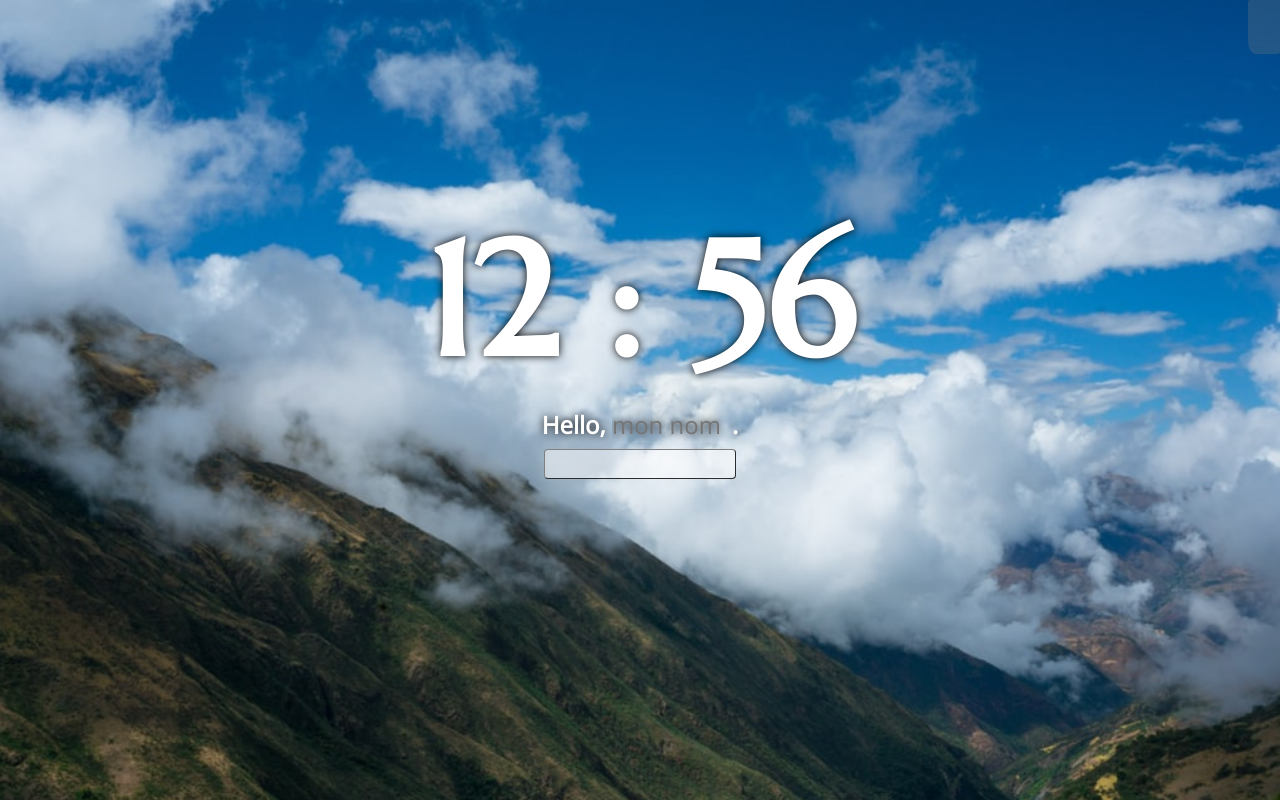
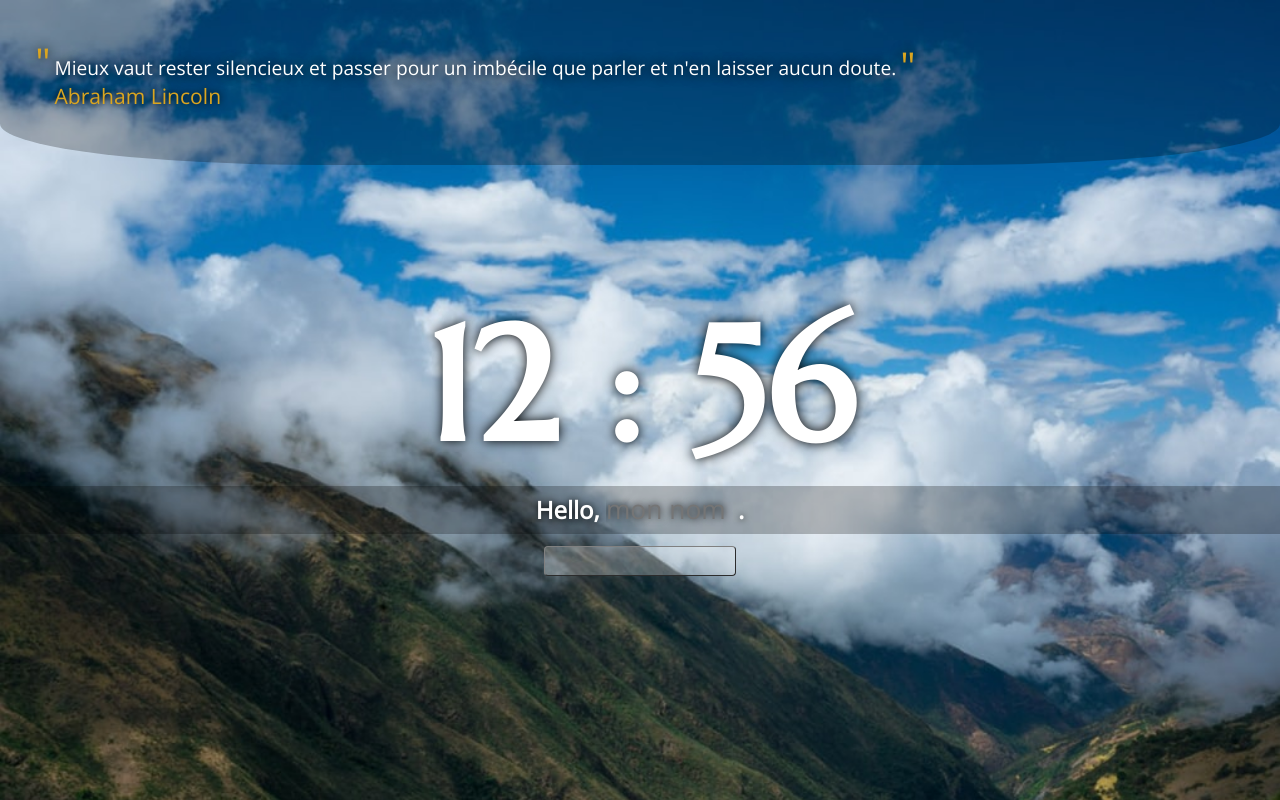
Before and after one commit to Luneriane/momentum, a plain HTML site: page index.html in a window 1280 px wide. Drawn offline with nearby package versions, Linux system fonts and the light colour scheme; no server answers.

Commit message:
add quotes

```diff
--- /dev/null
+++ b/citations.json
@@ -0,0 +1,62 @@
+[
+    {
+        "citation" : "Impossible de vous dire mon âge, il change tout le temps.",
+        "auteur" : "Alphonse Allais"
+    },
+    {
+        "citation" : "Je m'intéresse beaucoup à l'avenir, car c'est là que j'ai décidé de passer le reste de mes jours.",
+        "auteur" : "Woody Allen"
+    },
+    {
+        "citation" : "La seule façon d’être heureux c’est d’aimer souffrir.",
+        "auteur" : "Woody Allen"
+    },
+    {
+        "citation" : "L'avantage d'être intelligent, c'est qu'on peut toujours faire l'imbécile, alors que l'inverse est totalement impossible.",
+        "auteur" : "Woody Allen"
+    },
+    {
+        "citation" : "Il y a deux organes inutiles, la prostate et la Présidence de la République.",
+        "auteur" : "Georges Clémenceau"
+    },
+    {
+        "citation" : "Entre le « oui » et le « non » d'une femme, il n'y a guère de place pour une épingle.",
+        "auteur" : "Miguel de Cervantes"
+    },
+    {
+        "citation" : "Ne prenez pas la vie au sérieux. De toute façon, vous n'en sortirez pas vivant.",
+        "auteur" : "Bernard Le Bouyer de Fontenelle"
+    },
+    {
+        "citation" : "L’amour est comme l’opéra, on s’y ennuie, mais on y retourne.",
+        "auteur" : "Gustave Flaubert"
+    },
+    {
+        "citation" : "Il faut toujours se marier avec une belle femme : vous trouverez toujours quelqu'un pour vous en débarrasser.",
+        "auteur" : "Sacha Guitry"
+    },
+    {
+        "citation" : "Elle était tellement paresseuse qu'elle ne faisait même pas son âge.",
+        "auteur" : "Sacha Guitry"
+    },
+    {
+        "citation" : "Il y a des hommes qui n'ont que ce qu'ils méritent. Les autres sont célibataires.",
+        "auteur" : "Sacha Guitry"
+    },
+    {
+        "citation" : "Le meilleur moyen de faire tourner la tête à une femme, c'est de lui dire qu'elle a un joli profil.",
+        "auteur" : "Sacha Guitry"
+    },
+    {
+        "citation" : "Le Sénat est une assemblée d'hommes à idées fixes, heureusement corrigée par une abondante mortalité.",
+        "auteur" : "Edouard Herriot"
+    },
+    {
+        "citation" : "L'éternité c'est long, surtout vers la fin.",
+        "auteur" : "Franz Kafka"
+    },
+    {
+        "citation" : "Mieux vaut rester silencieux et passer pour un imbécile que parler et n'en laisser aucun doute.",
+        "auteur" : "Abraham Lincoln"
+    }
+]
--- a/index.html
+++ b/index.html
@@ -9,10 +9,16 @@
 </head>
 <body>
     <main id="contenu">
-        <article>
-            <img id="icone">
-            <p id="temperature"></p>
-        </article>
+        <section>
+            <article id="citation">
+                <p id="maCitation"></p>
+                <span id="monAuteur"></span>
+            </article>
+            <article id="meteo">
+                <img id="icone">
+                <p id="temperature"></p>
+            </article>
+        </section>
 
         <h1 id="Heure"></h1>
         <h2>Hello, <input id="nom" placeholder="mon nom"></input>.</h2>
--- a/index.js
+++ b/index.js
@@ -1,4 +1,3 @@
-
 const monTitre = document.getElementById('Heure');
 const monIcone = document.getElementById('icone');
 const maTemperature = document.getElementById('temperature');
@@ -8,9 +7,20 @@ const monInput = document.getElementById('inputToDo');
 const mesToDo = document.getElementById('maToDoList');
 const monContenu = document.getElementById('contenu');
 
-let monStorage = localStorage.getItem('monNom');
+let nomStorage = localStorage.getItem('monNom');
+
 let maDate = new Date;
 let monHeure = `${maDate.getHours()} : ${maDate.getMinutes()}`;
+
+//récupération de l'api météo
+fetch(`https://api.apixu.com/v1/current.json?key=25aff8fbdd17436eb17103421192305&q=Paris&lang=fr`)
+.then(response => response.json())
+.then(data => {
+    console.log(data);
+    maTemperature.textContent = data.current.temp_c + "°C";
+    monLieu.textContent = data.location.name;
+    monIcone.setAttribute('src', data.current.condition.icon);
+})
 
 //Fonction temps réel
 setInterval(() => {
@@ -27,31 +37,46 @@ setInterval(() => {
 
 }, 10000);
 
+// Citation du jour
+function fetchQuote() {
+    var xhr = new XMLHttpRequest();
+    xhr.open("get", "./citations.json", true);
+    xhr.onreadystatechange = (e) => {
+        if (xhr.readyState === XMLHttpRequest.DONE && xhr.status === 200) {
+            console.log(e.currentTarget.response)
+            let citations = JSON.parse(e.currentTarget.response);
+            insertQuote(citations);
+        }
+    };
+    xhr.send();
+}
+
+function insertQuote(monJson) {
+
+    let myRandom = Math.floor(Math.random()*15);
+    const maCitation = document.getElementById('maCitation');
+    const monAuteur = document.getElementById('monAuteur');
+
+    maCitation.innerText = monJson[myRandom].citation;
+    monAuteur.innerText = monJson[myRandom].auteur;
+}
+
+fetchQuote();
 
 // récupération du nom
 window.onload = () => {
-    monNom.value = monStorage;
+    monNom.value = nomStorage;
     monContenu.style.backgroundImage = `url(./images/${maDate.getHours()}.jpg)`;
     monTitre.innerHTML = monHeure;
 }
 
-// local storage
+// local storage du nom
 monNom.addEventListener('change', () => {
     localStorage.setItem('monNom', monNom.value);
-    monStorage = localStorage.getItem('monNom');
-    monNom.value = monStorage;
-    console.log(monStorage);
+    nomStorage = localStorage.getItem('monNom');
+    monNom.value = nomStorage;
+    console.log(nomStorage);
 })
-
-//récupération de l'api météo
-fetch(`https://api.apixu.com/v1/current.json?key=25aff8fbdd17436eb17103421192305&q=Paris&lang=fr`)
-    .then(response => response.json())
-    .then(data => {
-        console.log(data);
-        maTemperature.textContent = data.current.temp_c + "°C";
-        monLieu.textContent = data.location.name;
-        monIcone.setAttribute('src', data.current.condition.icon);
-    })
 
 //TaskList
 monInput.addEventListener('change', () => {
@@ -65,7 +90,7 @@ monInput.addEventListener('change', () => {
     newTask.appendChild(innerTask); //Ajout de la checkbox
     newTask.appendChild(deleteBtn); //Ajout du X
 
-    deleteBtn.innerHTML = "X";
+    deleteBtn.innerHTML = "X"; // Contenu bouton Supprimer
 
     //attribut de la checkbox
     btnTask.setAttribute('type', 'checkbox');
@@ -88,5 +113,4 @@ monInput.addEventListener('change', () => {
     deleteBtn.addEventListener('click', () => {
         mesToDo.removeChild(newTask);
     })
-
 })
--- a/style.scss
+++ b/style.scss
@@ -10,25 +10,60 @@ main {
     min-height: 100vh;
     text-align: center;
     color: white;
-    text-shadow: 0 0 0.5rem black;
+    text-shadow: 0 0 0.75rem black;
     font-family: 'Open Sans', sans-serif;
     background-size: cover;
 
-    article {
-        position: absolute;
-        right: 0;
-        background-color: rgba(grey, 0.25);
+    section {
+        display: flex;
+        justify-content: space-between;
+        background-color: rgba(black, 0.25);
         padding: 1em;
-        border-radius: 5% 0 5% 25%;
+        border-radius: 0 0 25% 25%;
+
+        #citation::before {
+            position: absolute;
+            top: 0;
+            left: 0;
+            content: '"';
+            font-size: 2em;
+            color: goldenrod;
+        }
+        #citation::after {
+            position: absolute;
+            bottom: 1em;
+            right: 0;
+            content: '"';
+            font-size: 2em;
+            color: goldenrod;
+        }
+        #citation {
+            position: relative;
+            margin: 1em;
+            padding: 1em;
+            font-size: 1.2em;
+            text-align: justify;
+
+            #monAuteur {
+                display: block;
+                font-size: 1.1em;
+                text-align: left;
+                color: goldenrod;
+                text-shadow: 0 0 0.3em black;
+            }
+        }
     }
 
     h1 {
-        padding-top: 25vh;
+        padding-top: 15vh;
         font-size: 20vh;
         font-family: 'Marcellus', serif;
     }
     h2 {
         line-height: 2em;
+        text-shadow: 0 0 0.3em black;
+        background-color: rgba(black, 0.25);
+        margin-bottom: 0.5em;
 
         #nom {
             border: none;
@@ -36,10 +71,10 @@ main {
             height: 100%;
             width: 5em;
             border-radius: 0.1em;
-            font-size: 1em;
+            font-size: 1.1em;
             font-family: 'Open Sans', sans-serif;
             color: white;
-            text-shadow: 0 0 0.5rem black;
+            text-shadow: 0 0 0.3em black;
 
             &:focus {
                 outline: none;
@@ -50,7 +85,7 @@ main {
     #inputToDo {
         border-radius: 0.3em;
         padding: 0.5em;
-        background-color: rgba(white, 0.5);
+        background-color: rgba(white, 0.25);
         border: outset gray 0.1em;
 
         &:focus {
```
Also changed, not shown: style.css, 1 other file.
